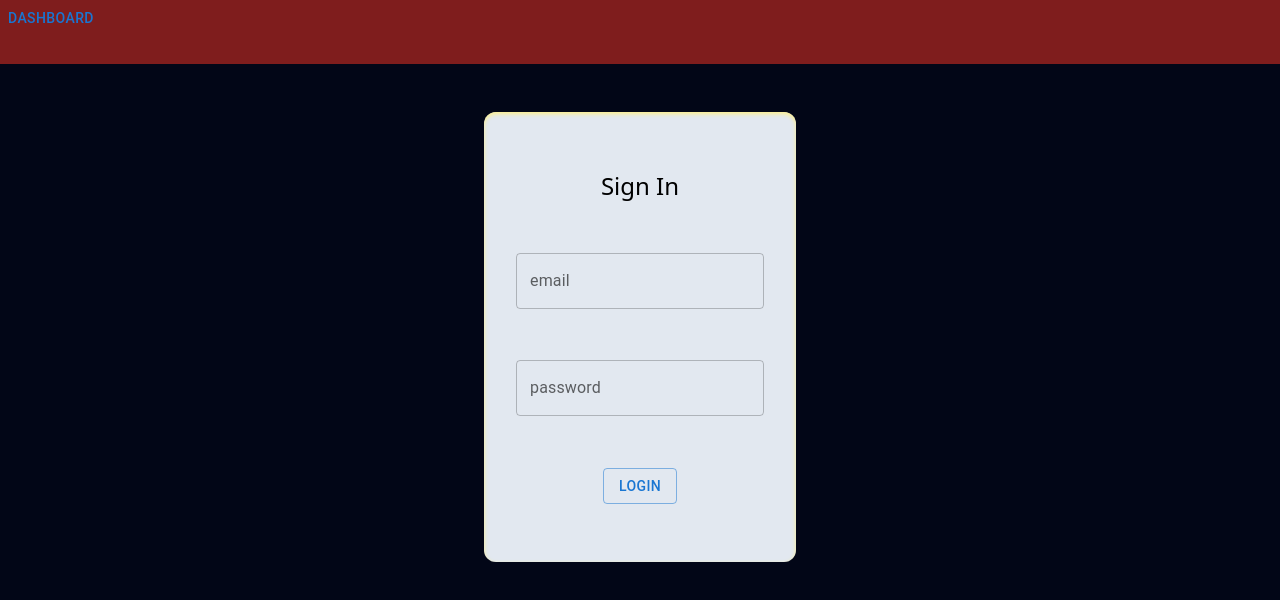
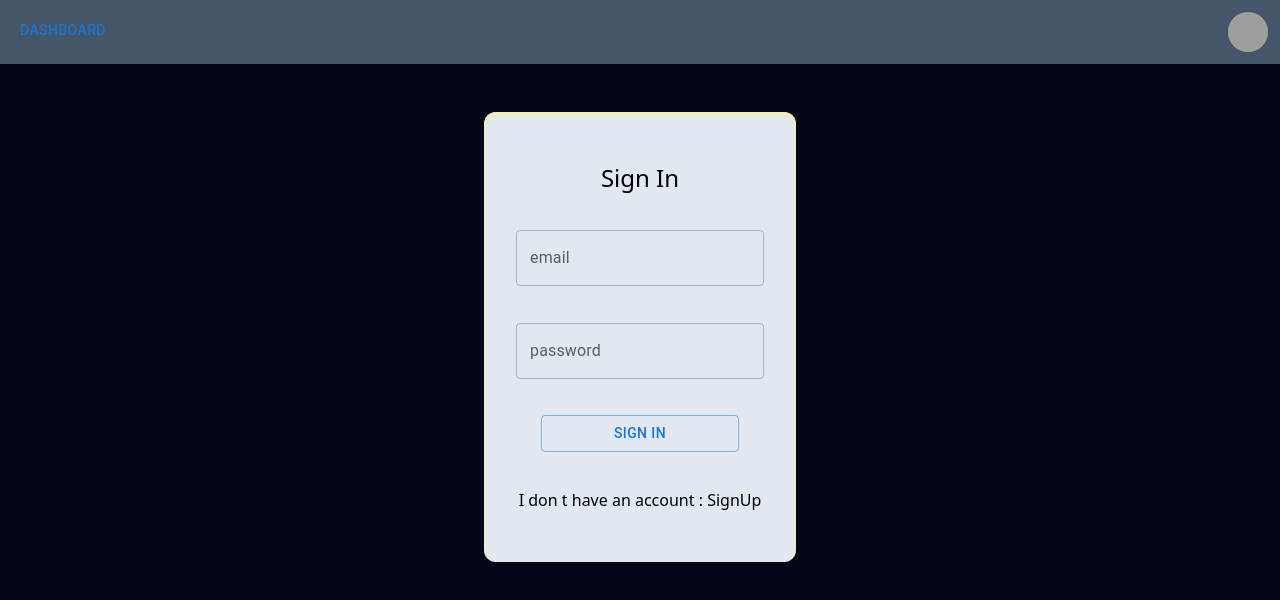
Before and after one commit to denisk13005/nouveau-projet-next-sql-tailwind, a Next.js app: page / in a window 1280 px wide. Shown: the top 600 px of the page. Built offline with nearby package versions, Linux system fonts and the light colour scheme; grey boxes are pictures that could not be loaded.

Commit message:
ajout d'un emplacement pour l'avatar

```diff
--- /dev/null
+++ b/app/api/users/signIn/route.js
@@ -0,0 +1,33 @@
+import connection from "@/lib/connectDb"
+import { NextResponse } from "next/server"
+
+export async function POST(req, res) {
+  let users
+
+  const query = 'SELECT * FROM users';
+
+  try {
+
+    await connection.query(query, async function (error, results) {
+      if (error) throw error;
+
+      users = await results
+      console.log('users', users);
+      return new Response(JSON.stringify({ data: users }))
+
+    });
+  } catch (error) {
+    return new Response(JSON.stringify({ msg: "erreur" }))
+
+  }
+  connection.end()
+
+
+
+
+
+
+
+
+
+};
--- /dev/null
+++ b/app/api/users/signUp/route.js
@@ -0,0 +1,30 @@
+import connection from "@/lib/connectDb"
+import { NextResponse } from "next/server"
+
+
+
+export async function POST(request) {
+  const { pseudo, email, password } = await request.json()
+  try {
+    let data
+    connection.query(`INSERT INTO users (pseudo,email, password) VALUES ('${pseudo}','${email}', '${password}')`, async function (error, results) {
+      data = await results
+      console.log(data);
+      connection.end()
+
+    })
+    return NextResponse.json({ user: data })
+
+
+
+  } catch (error) {
+    console.log(error);
+    return NextResponse.json({ msg: 'error' })
+  }
+
+
+
+
+
+
+}
--- a/app/layout.js
+++ b/app/layout.js
@@ -1,5 +1,6 @@
 import './globals.css'
 import MenuNav from '@/components/navigation/MenuNav'
+import styles from './layout.module.scss'
 
 
 export const metadata = {
@@ -11,7 +12,7 @@ export default function RootLayout({ children }) {
   return (
     <html lang="en" className='h-full'>
       <body className='h-full'>
-        <nav className='w-full h-[8vh] bg-red-900 '>
+        <nav className={`w-full h-[8vh] bg-slate-600 flex items-center`}>
           <MenuNav />
         </nav>
         {children}
--- /dev/null
+++ b/app/layout.module.scss
@@ -0,0 +1,4 @@
+.nav {
+  color: red;
+ box-shadow: 0px 5px 10px red;
+}
--- a/components/Form.jsx
+++ b/components/Form.jsx
@@ -9,17 +9,42 @@ import TextField from '@mui/material/TextField';
 function Form() {
   const [data, setData] = useState({
     email: "",
+    pseudo: '',
     password: ""
   })
+  const [signup, setSignup] = useState(false)
+  const [emailError, setEmailError] = useState(false)
   useEffect(() => {
     console.log(data);
   }, [data])
-  const get = async () => {
-    const response = fetch('/api/get',
-      {
-        method: 'POST',
-        body: JSON.stringify(data)
-      })
+  const action = async () => {
+    const mailformat = /^\w+([\.-]?\w+)*@\w+([\.-]?\w+)*(\.\w{2,3})+$/;
+    if (data.email.match(mailformat)) {
+      setEmailError(false)
+    } else {
+      setEmailError(true)
+    }
+    if (signup) {
+      const response = await fetch('/api/users/signUp',
+        {
+          method: 'POST',
+          body: JSON.stringify(data)
+        })
+      const user = await response.json()
+      console.log(user);
+    } else if (!signup) {
+      console.log('titi');
+      const response = await fetch('/api/users/sign',
+        {
+          method: 'POST',
+          body: JSON.stringify(data)
+        }
+      )
+      const user = await response.json()
+      console.log(user);
+
+    }
+
   }
   return (
 
@@ -33,13 +58,28 @@ function Form() {
         className='w-max  h-[450px] p-8 mt-12 m-auto  flex flex-col items-center justify-around shadow-yellow-200 shadow-inner   rounded-xl bg-slate-200'
       >
 
-        <h1 className='text-2xl '>Sign In</h1>
+        {!signup ? <h1 className='text-2xl '>Sign In</h1> : <h1 className='text-2xl '>Sign Up</h1>}
+        {
+          signup ? <TextField id="outlined-basic" label="pseudo" variant="outlined" onChange={(e) => setData({ ...data, pseudo: e.target.value })} /> : null
+        }
+        <div style={{ display: 'flex', flexDirection: 'column' }}>
 
-        <TextField id="outlined-basic" label="email" variant="outlined" type='email' onChange={(e) => setData({ ...data, email: e.target.value })} />
+          <TextField id="outlined-basic" label="email" variant="outlined" type='email' onChange={(e) => setData({ ...data, email: e.target.value })} />
+          {
+            emailError ? <span style={{ paddingLeft: '5px', color: 'red' }}> erreur </span> : null
+          }
+        </div>
+
         <TextField id="outlined-basic" label="password" variant="outlined" onChange={(e) => setData({ ...data, password: e.target.value })} />
 
 
-        <Button variant="outlined" onClick={get}>Login</Button>
+
+        <Button variant="outlined" className='w-[80%]' onClick={action}>{!signup ? <span>Sign In</span> : <span>Sign Up</span>}</Button>
+        {
+          !signup ? <p style={{ cursor: 'pointer' }} onClick={() => setSignup(true)}>I don t have an account : SignUp</p> : <p style={{ cursor: 'pointer' }} onClick={() => setSignup(false)}>I have an account : SignIn</p>
+        }
+
+
       </Box >
 
 
--- a/components/navigation/MenuNav.jsx
+++ b/components/navigation/MenuNav.jsx
@@ -3,6 +3,7 @@ import * as React from 'react';
 import Button from '@mui/material/Button';
 import Menu from '@mui/material/Menu';
 import MenuItem from '@mui/material/MenuItem';
+import Avatar from '@mui/material/Avatar';
 import Fade from '@mui/material/Fade';
 import Link from 'next/link';
 
@@ -17,7 +18,9 @@ export default function FadeMenu() {
   };
 
   return (
+    <div className='flex justify-between w-full p-3' >
       <div>
+
         <Button
           id="fade-button"
           aria-controls={open ? 'fade-menu' : undefined}
@@ -50,5 +53,9 @@ export default function FadeMenu() {
           </Link>
         </Menu>
       </div>
+
+      <Avatar className='cursor-pointer' alt="Cindy Baker" src="/static/images/avatar/3.jpg" />
+
+    </div>
   );
 }
--- a/lib/connectDb.js
+++ b/lib/connectDb.js
@@ -1,9 +1,23 @@
 var mysql = require('mysql');
-var connection = mysql.createConnection({
+
+
+const connection = mysql.createConnection({
   host: 'srv516.hstgr.io',
   user: 'u962945446_kirmanndenis',
   password: 'Lucas*2808',
   database: 'u962945446_projetPerso'
 });
 
+connection.connect((err) => {
+  if (err) {
+    console.error('Erreur de connexion à la base de données : ' + err);
+  } else {
+    console.log('Connecté à la base de données MySQL');
+  }
+});
+
+
+module.exports = connection;
+
+
 export default connection
--- a/package.json
+++ b/package.json
@@ -16,7 +16,8 @@
     "next": "13.5.6",
     "react": "^18",
     "react-dom": "^18",
-    "react-hook-form": "^7.47.0"
+    "react-hook-form": "^7.47.0",
+    "sass": "^1.69.5"
   },
   "devDependencies": {
     "autoprefixer": "^10",
```
Also changed, not shown: app/api/users/users.js (deleted), 1 other file (tests, documents, lock files or other folders). Lines whose indentation alone changed are shown as unchanged.
